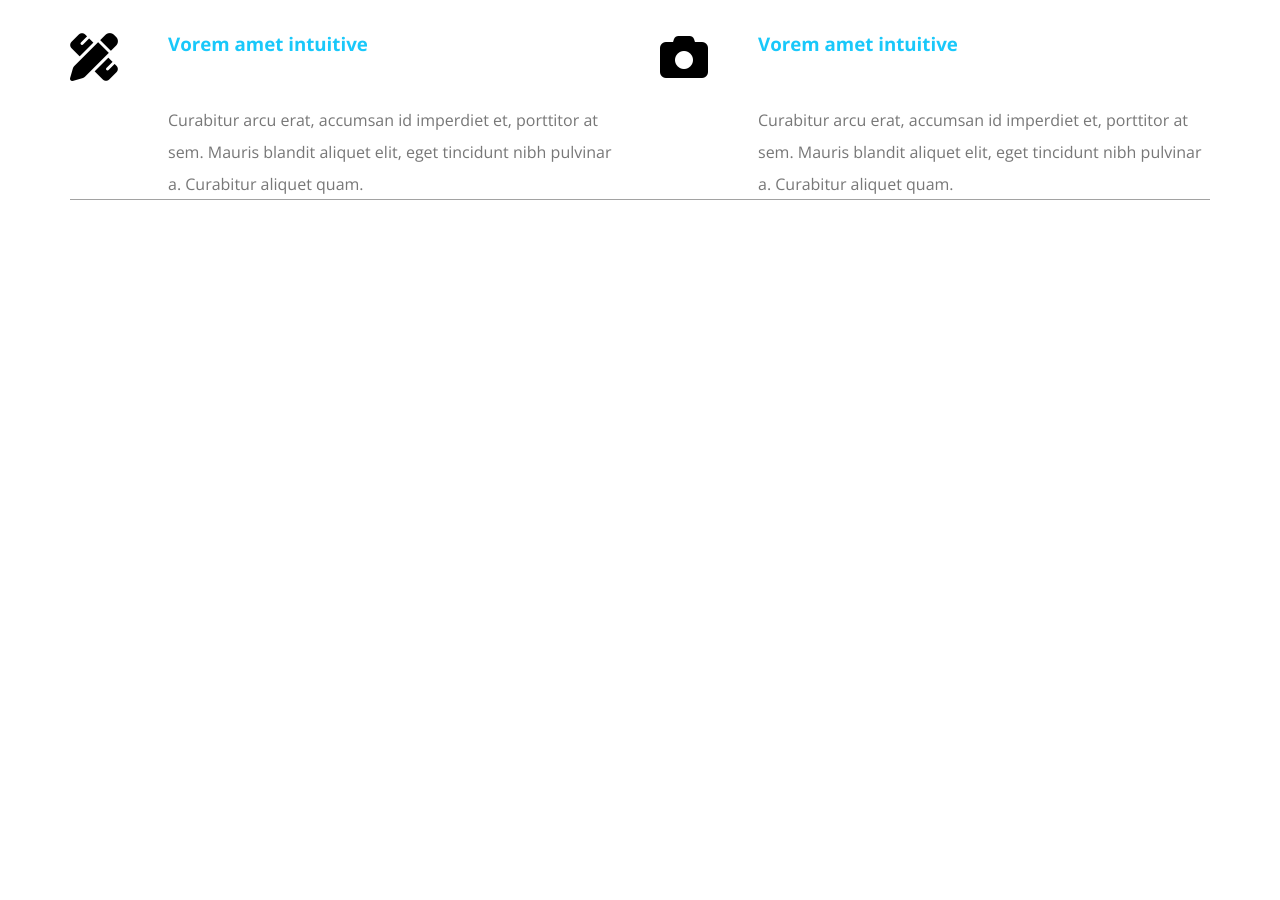
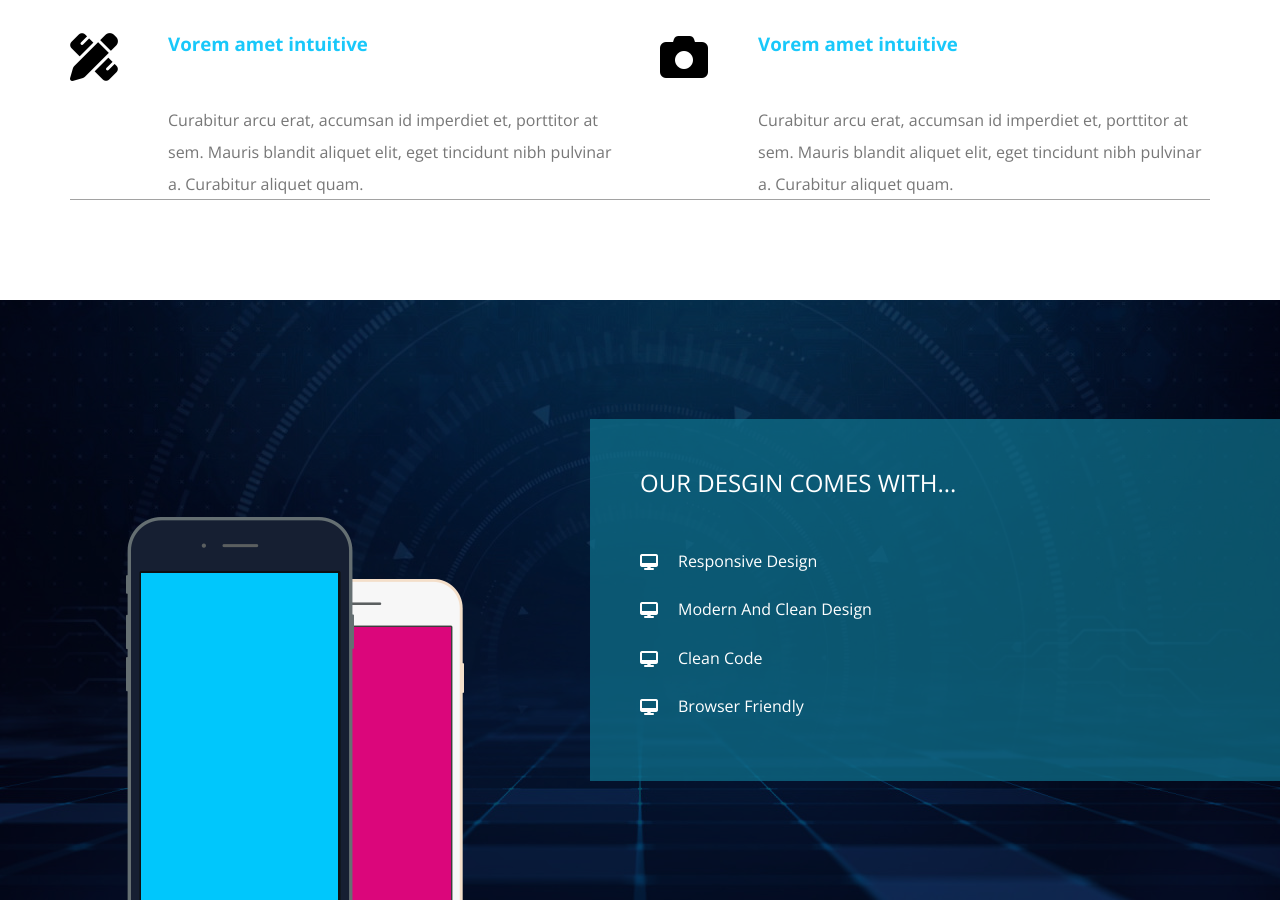
Before and after one commit to AhmedElneziliiy/Kasper_FrontEnd_Template, a plain HTML site: page index.html in a window 1280 px wide. Shown: the part 1375-2275 px from the top of the page. Before the commit the page ends 1675 px from the top, so only its background shows below. Drawn offline with nearby package versions, Linux system fonts and the light colour scheme.

Commit message:
Added Design Section

```diff
--- a/css/kasper.css
+++ b/css/kasper.css
@@ -308,3 +308,66 @@ header {
 }
 
 /* End Services */
+/* Start Design Section */
+.design{
+    padding-top: var(--section-padding);
+    padding-bottom: var(--section-padding);
+    height: 600px;
+    position: relative;
+    background-image: url("../images/design-features.jpg");
+    background-size: cover;
+    display: flex;
+    align-items: center;
+    overflow: hidden;
+}
+/* overlay */
+.design::before{
+    content: "";
+    position: absolute;
+    left: 0;
+    top: 0;
+    width: 100%;
+    height: 100%;
+    background-color: rgb(0 0 0 / 60%);
+}
+.design .image,
+.design .text{
+    position: relative;
+    z-index: 2;
+    flex: 1;
+}
+.design .image{
+    text-align: center;
+    /* color: white; */
+}
+@media (max-width: 767px) {
+    .design .image{
+        display: none;
+    }
+}
+.design .image img{
+    position: relative;
+    bottom: -150px;
+}
+.design .text{
+    color: white;
+    padding: 50px;
+    background-color: var(--transparent-color);
+}
+.design .text h2{
+    font-weight: normal;
+    text-transform: uppercase;
+    margin-bottom: 40px;
+}
+.design .text ul li{
+    padding: 15px 0;
+}
+.design .text ul li::before{
+    font-family: "Font Awesome 5 Free";
+    content: "\f108";
+    font-weight: 900;
+    margin-right: 20px;
+    position: relative;
+    top: 1px;
+}
+/* End Design Section */
--- a/index.html
+++ b/index.html
@@ -121,5 +121,21 @@
     </div>
   </div>
   <!-- End Services -->
+   <!-- Start Design-->
+    <div class="design">
+        <div class="image">
+            <img src="images/mobile.png" alt="">
+        </div>
+        <div class="text">
+            <h2>Our Desgin Comes With...</h2>
+            <ul>
+                <li>Responsive Design</li>
+                <li>Modern And Clean Design</li>
+                <li>Clean Code</li>
+                <li>Browser Friendly</li>
+            </ul>
+        </div>
+    </div>
+   <!-- End Design -->
 </body>
 </html>
```
Also changed, not shown: images/design-features.jpg (added), images/mobile.png (added), 2 other files.
